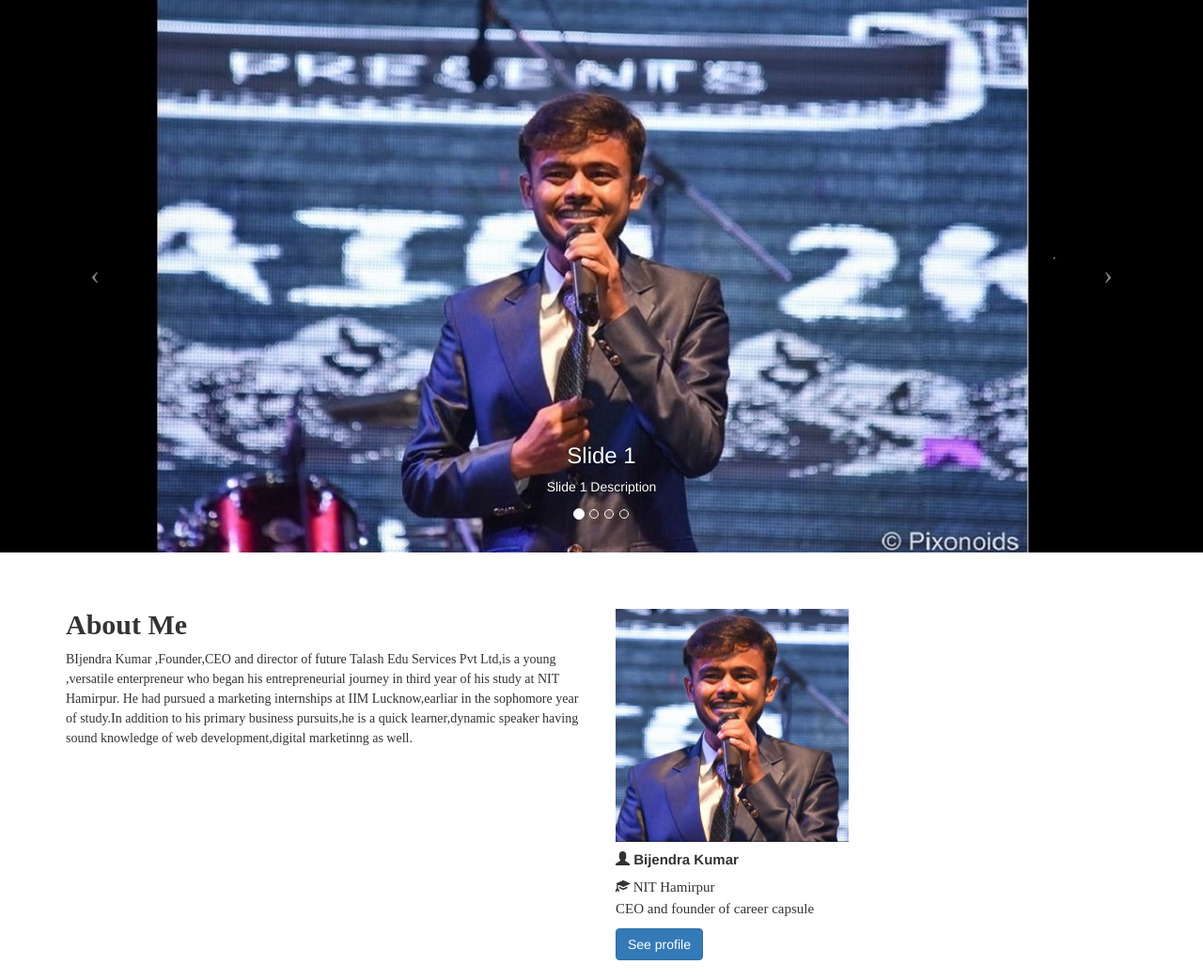
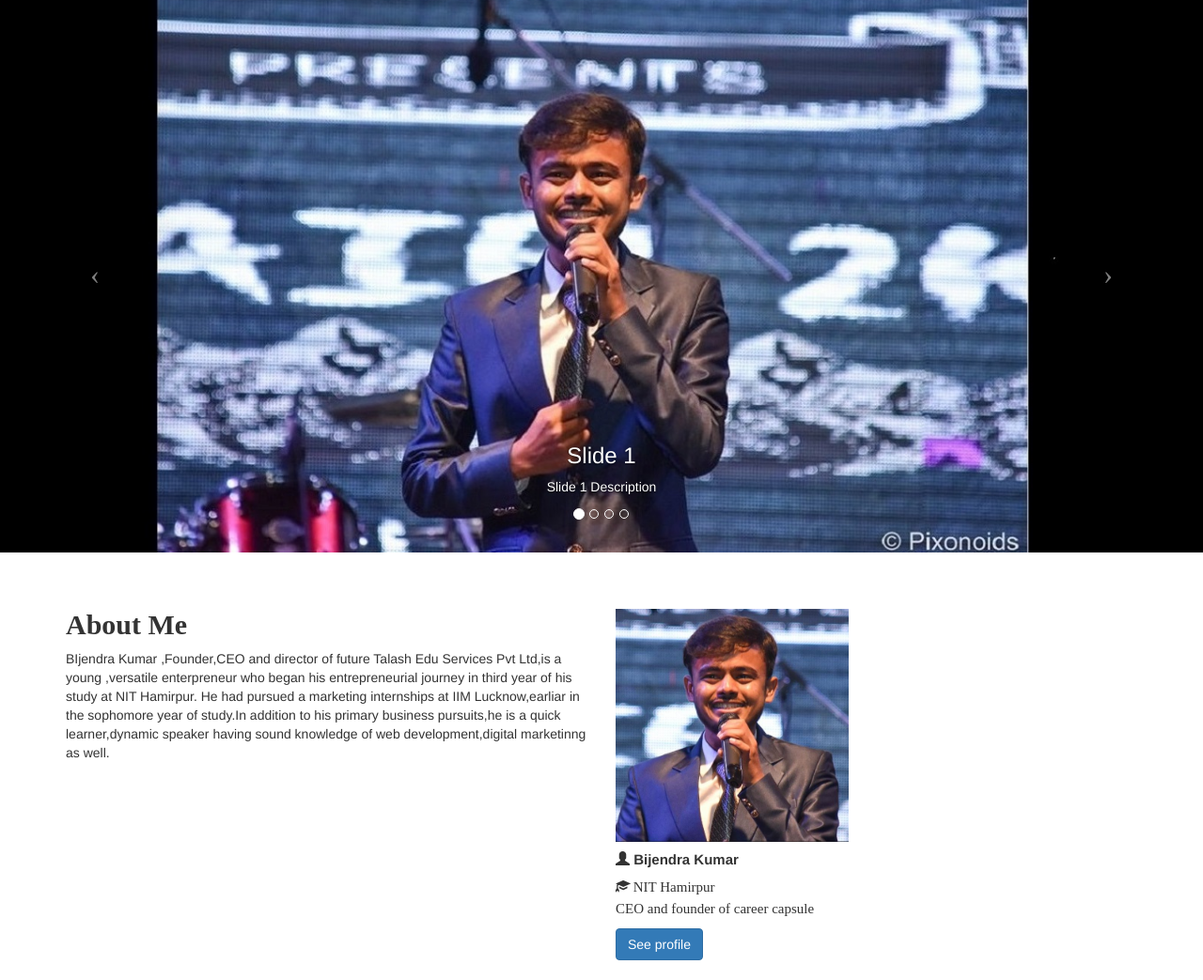
Before and after one commit to pankaj03021998/myfirstwebsite, a plain HTML site: page main.html in a window 1280 px wide. Shown: the part 54-1097 px from the top of the page at 94% size. Drawn offline with nearby package versions, Linux system fonts and the light colour scheme.

Commit message:
Update main.html

```diff
--- a/main.html
+++ b/main.html
@@ -115,8 +115,8 @@
                     <br>
                     <br>
                   <h2><strong>About Me </strong></h2>
-                  <p style="font-size=17px"><font id="aboutme">BIjendra Kumar ,Founder,CEO and director of future Talash Edu Services Pvt Ltd,is a young ,versatile enterpreneur who began his entrepreneurial journey in third year of his study at NIT Hamirpur.
-                    He had pursued a marketing internships at IIM Lucknow,earliar in the sophomore year of study.In addition to his primary business pursuits,he is a quick learner,dynamic speaker having sound knowledge of web development,digital marketinng as well.</font></p>
+                  <p style="font-size=18px">BIjendra Kumar ,Founder,CEO and director of future Talash Edu Services Pvt Ltd,is a young ,versatile enterpreneur who began his entrepreneurial journey in third year of his study at NIT Hamirpur.
+                    He had pursued a marketing internships at IIM Lucknow,earliar in the sophomore year of study.In addition to his primary business pursuits,he is a quick learner,dynamic speaker having sound knowledge of web development,digital marketinng as well.</p>
                 </div>
                 <div class="col-md-6">
                     <br>
```
